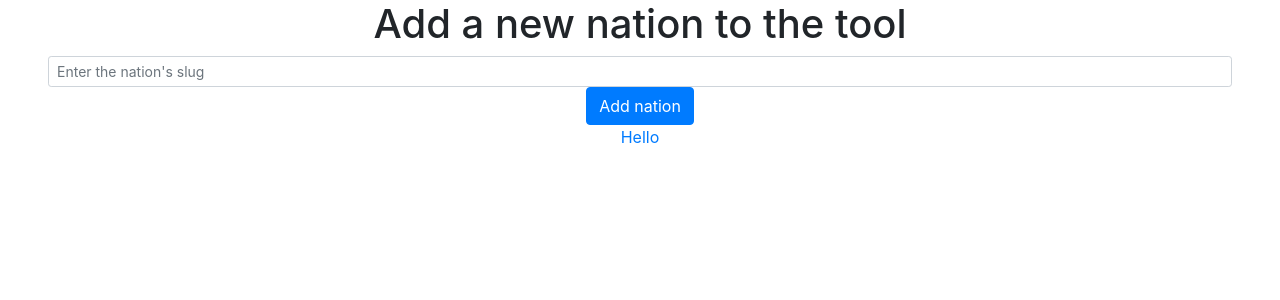
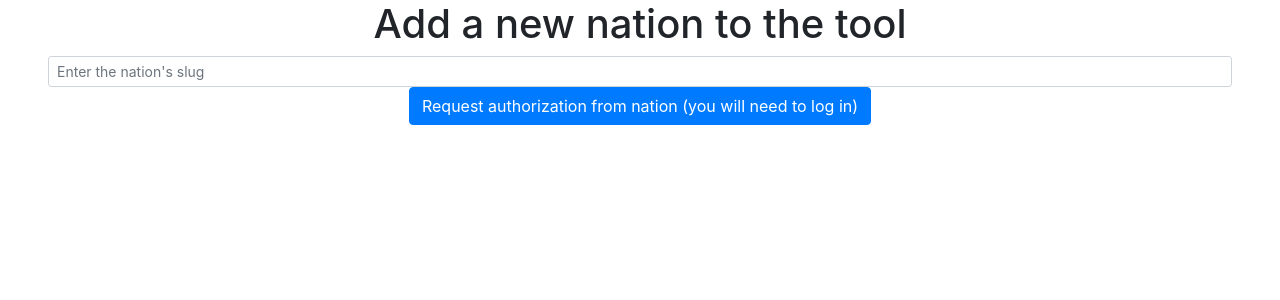
Before and after one commit to Mosaicstg/nbreports-react, a React (Create React App) app: page /add-nation in a window 1280 px wide. Shown: the top 300 px of the page. Built offline with nearby package versions, Linux system fonts and the light colour scheme.

Commit message:
Conditional rendering of nation register button

```diff
--- a/src/pages/NationAdd.js
+++ b/src/pages/NationAdd.js
@@ -34,10 +34,11 @@ class NationAdd extends Component {
 
         <Form onSubmit={e => { e.preventDefault(); handleSubmit() }}>
           <Form.Control size='sm' type='text' placeholder="Enter the nation's slug" onChange={handleChange} />
-          <Button type="submit">Add nation</Button>
+          <Button type="submit">Request authorization from nation (you will need to log in)</Button>
         </Form>
 
-        <a href={this.state.url}>Hello</a>
+        { this.state.url.length > 0 ? <Button href={this.state.url}>Register nation for reports</Button> : null }
+
       </div>
     )
   }
```
